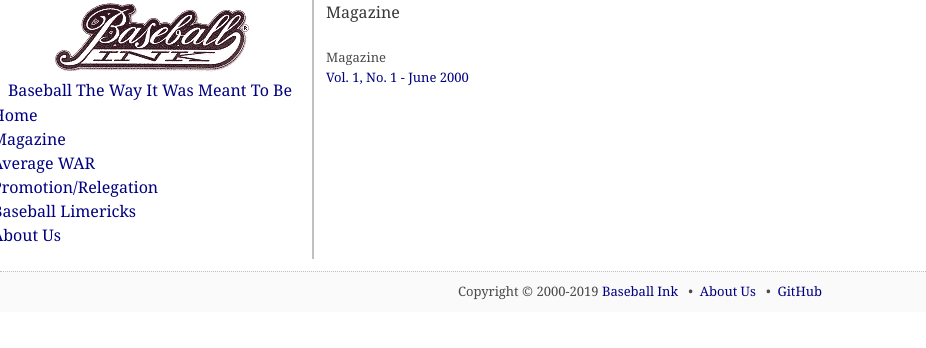
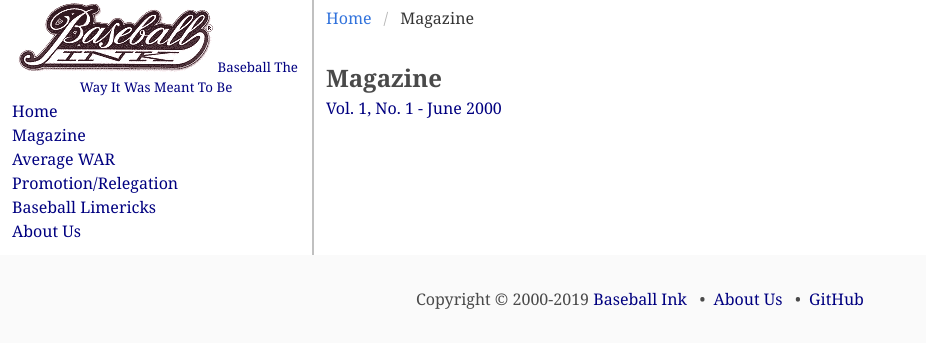
Before and after one commit to jaypalexa/baseballink, a Jekyll site: the page built from pages/magazine/magazine.md, in a window 1280 px wide. Shown: the top 348 px of the page, without its empty margins (0-926 px from the left). Built offline with Jekyll 4.4.1, drawn with Linux system fonts in a browser that asks for light colours.

Commit message:
Main styling tweaks

```diff
--- a/_layouts/default.html
+++ b/_layouts/default.html
@@ -9,11 +9,12 @@
     <link rel="shortcut icon" type="image/x-icon" href="{{ site.url }}{{ site.baseurl }}/favicon.ico">
   </head>
   <body>
-    <div class="columns is-one-quarter">
-      <div class="column menu">
+    <section>
+      <div class="columns">
+        <div class="column is-one-quarter menu">
           <div class="index-masthead">
               <a href="{{ site.url }}{{ site.baseurl }}" title="Baseball Ink"><img src="{{ site.url }}{{ site.baseurl }}/assets/images/bi_logo_xsm.gif" width="200" height="71" alt="Baseball Ink" /></a>
-            <h5><a href="{{ site.url }}{{ site.baseurl }}" title="Baseball Ink">Baseball The Way It Was Meant To Be</a></h5>
+              <a href="{{ site.url }}{{ site.baseurl }}" title="Baseball Ink" class="tagline">Baseball The Way It Was Meant To Be</a>
             </div>
             <ul>
               <li><a href="{{ site.url }}{{ site.baseurl }}">Home</a></li>
@@ -28,6 +29,7 @@
           {{ content }}
         </div>
       </div>
+    </section>
     <div class="clearer"></div>
     <footer class="footer">
       <div class="content has-text-centered">
--- a/assets/css/main.css
+++ b/assets/css/main.css
@@ -12,11 +12,15 @@ div.aligncenter, .aligncenter {
   float: right;
 }
 
-a {
+a, a:hover {
   color: navy;
 }
 
-a, a:visited, .meta a, .meta, #header a, #menu ul ul li a:link, #menu ul ul li a, #menu ul ul li a:visited {
+a:hover {
+  text-decoration: underline;
+}
+
+a, a:visited {
   text-decoration: none;
 }
 
@@ -25,9 +29,17 @@ a img {
 }
 
 body {
-  background: no-repeat scroll top left;
-  font-family: georgia, "times new roman", times, serif;
-  font-size: 13px;
+  font-family: Georgia, "Times New Roman", Times, Serif;
+}
+
+h1 {
+  font-size: 150%;
+  font-weight: bolder;
+  padding-top: 6px;
+}
+
+.breadcrumb {
+  margin-top: 6px;
 }
 
 .clearer {
@@ -35,16 +47,14 @@ body {
 }
 
 .footer {
-  border-top: 1px dotted silver;
-  margin-top: 5px;
-  padding: 10px 5px;
+  margin-top: 12px;
+  padding: 2rem 1.5rem 2rem;
 }
 
 .menu {
   border-right: 2px solid silver;
-  padding-left: 4px;
-  padding-right: 4px;
-}
+  padding-left: 24px;
+  }
 
 /* --- INDEX --- */
 
@@ -54,8 +64,14 @@ body {
 }
 
 .index-masthead {
+  font-size: smaller;
   margin: 1px auto;
   text-align: center;
+}
+
+.index-masthead.tagline {
+  display: block;
+  font-size: smaller;
 }
 
 .index-sidebar-left {
--- a/pages/magazine/magazine.md
+++ b/pages/magazine/magazine.md
@@ -4,6 +4,7 @@ title: Magazine
 ---
 <nav class="breadcrumb" aria-label="breadcrumbs">
   <ul>
+    <li><a href="{{ site.url }}{{ site.baseurl }}/index.html">Home</a></li>
     <li class="is-active"><a href="#" aria-current="page">Magazine</a></li>
   </ul>
 </nav>
```
Lines whose indentation alone changed are shown as unchanged.
